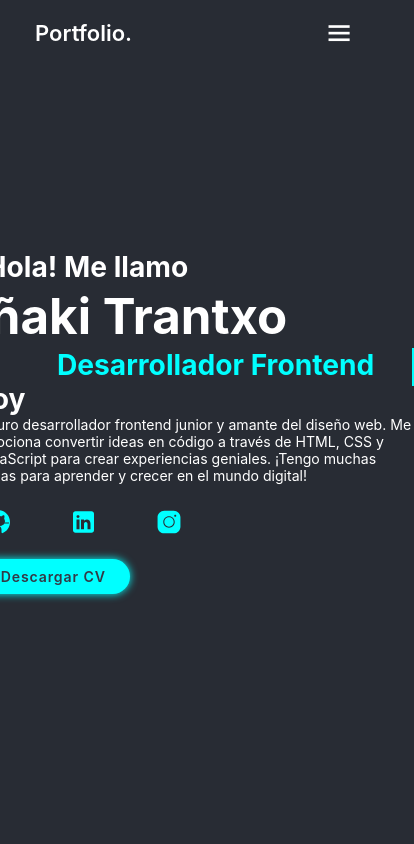
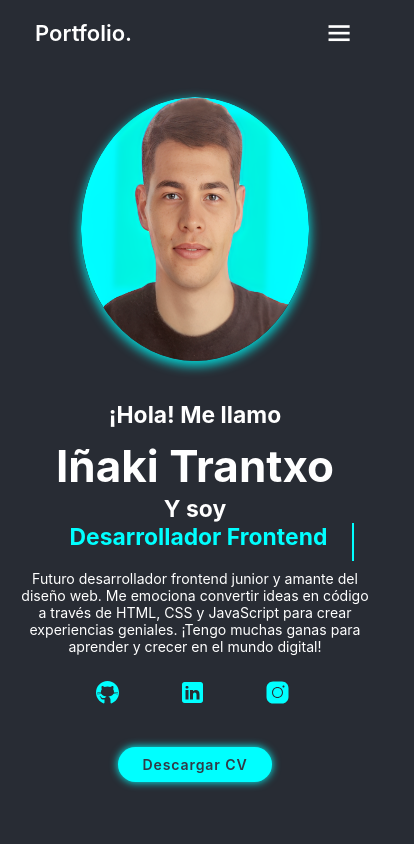
Before and after one commit to trantxo2/portfolio, a React (Create React App) app: page / in a window 390 px wide. Shown: the top 844 px of the page, 414 px wide, since content can reach past the window. Built offline with nearby package versions, Linux system fonts and the light colour scheme.

Commit message:
ahora es responsive

```diff
--- a/src/App.css
+++ b/src/App.css
@@ -81,6 +81,15 @@
     font-size: 2rem;
     margin: 3rem 0;
   }
+  .home {
+    flex-direction: column;
+  }
+  .info-container h2 {
+    font-size: 2.6rem;
+  }
+  .info-container h1 {
+    font-size: 5rem;
+  }
 }
 
 @media (min-width: 769px) {
--- a/src/components/Header.css
+++ b/src/components/Header.css
@@ -32,3 +32,44 @@
 .navbar a.active {
   color: var(--main-color);
 }
+
+@media (max-width: 768px) {
+  #menu-icon {
+    font-size: 3.6rem;
+    display: block;
+  }
+
+  .navbar {
+    display: flex;
+    flex-direction: column;
+    position: absolute;
+    top: 100%;
+    left: 0;
+    width: 100%;
+    padding: 1rem 3%;
+    background: var(--bg-color);
+    border-top: 0.1rem solid rgba(0, 0, 0, 0.2);
+    box-shadow: 0 0.5rem 1rem rgba(0, 0, 0, 0.2);
+    display: none;
+  }
+
+  .navbar.active {
+    display: flex;
+  }
+
+  .navbar a {
+    display: block;
+    font-size: 2rem;
+    margin: 3rem 0;
+  }
+}
+
+@media (min-width: 769px) {
+  #menu-icon {
+    display: none;
+  }
+  .navbar {
+    display: flex;
+    flex-direction: row;
+  }
+}
--- a/src/pages/About.css
+++ b/src/pages/About.css
@@ -35,3 +35,13 @@
   font-size: 1.6rem;
   margin: 2rem 0 3rem;
 }
+
+@media (max-width: 768px) {
+  .about-container {
+    flex-direction: column-reverse;
+  }
+  .about-image img {
+    width: 70vw;
+    margin-top: 4rem;
+  }
+}
--- a/src/pages/Contact.css
+++ b/src/pages/Contact.css
@@ -38,3 +38,11 @@
 .contact button {
   margin-top: 3rem;
 }
+
+@media (max-width: 768px) {
+  .contact-title {
+    display: flex;
+    flex-direction: column;
+    justify-content: center;
+  }
+}
--- a/src/pages/Home.css
+++ b/src/pages/Home.css
@@ -14,6 +14,8 @@
 }
 
 .info-container h2 {
+  display: flex;
+  flex-direction: row;
   font-size: 3.2rem;
   font-weight: 700;
 }
@@ -33,7 +35,8 @@
   margin-bottom: 2rem;
 }
 
-.animated-text {
+.info-container h2 span {
+  margin-left: 1rem;
   color: var(--main-color);
   display: block;
   white-space: nowrap;
@@ -99,3 +102,56 @@
 .socialmedia-container img:hover {
   transform: scale(1.2);
 }
+
+@media (max-width: 1385px) {
+  .home {
+    flex-direction: column;
+  }
+  .info-container h2 {
+    font-size: 2.6rem;
+  }
+  .info-container h1 {
+    font-size: 5rem;
+  }
+
+  .image-container img {
+    width: 90vw;
+    margin-top: 4rem;
+  }
+}
+
+@media (max-width: 498px) {
+  .home {
+    padding: 5rem 5%;
+  }
+
+  .info-container {
+    margin-top: 2.5rem;
+    align-items: center;
+    text-align: center;
+  }
+
+  .info-container h2 {
+    flex-direction: column;
+    margin-bottom: 1rem;
+  }
+  .socialmedia-container {
+    margin-left: 4rem;
+  }
+  .image-container {
+    order: -1;
+    margin-top: 2rem;
+    text-align: center;
+  }
+
+  .socialmedia-container {
+    order: 2;
+    text-align: center;
+  }
+
+  .downloadButton-container {
+    order: 3;
+    margin-top: 2rem;
+    text-align: center;
+  }
+}
--- a/src/pages/Home.jsx
+++ b/src/pages/Home.jsx
@@ -9,8 +9,9 @@
         <h2>¡Hola! Me llamo </h2>
         <h1>Iñaki Trantxo</h1>
         <div className="info-details-container">
-          <h2>Y soy </h2>
-          <h2 className="animated-text">Desarrollador Frontend</h2>
+          <h2>
+            Y soy <span> Desarrollador Frontend</span>
+          </h2>
         </div>
         <p>
           Futuro desarrollador frontend junior y amante del diseño web. Me
```
